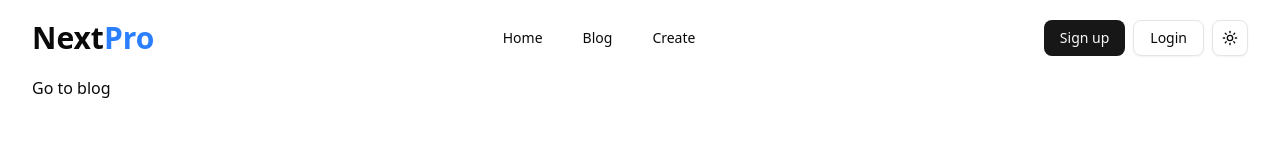
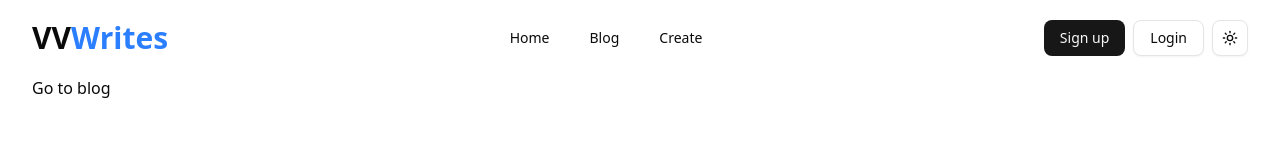
Before and after one commit to VihangaTD/vv-writes, a Next.js app: page / in a window 1280 px wide. Shown: the top 160 px of the page. Built offline with nearby package versions, Linux system fonts and the light colour scheme.

Commit message:
add navbar

```diff
--- a/components/web/navbar.tsx
+++ b/components/web/navbar.tsx
@@ -8,7 +8,7 @@ export function NavBar() {
       <div className="flex items-center gap-8">
         <Link href="/">
           <h1 className="text-3xl font-bold">
-            Next<span className="text-blue-500">Pro</span>
+            VV<span className="text-blue-500">Writes</span>
           </h1>
         </Link>
       </div>
```
